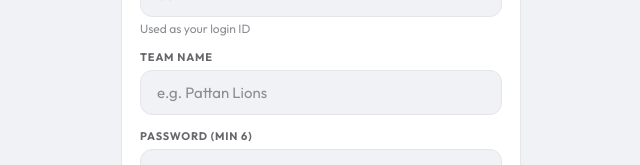
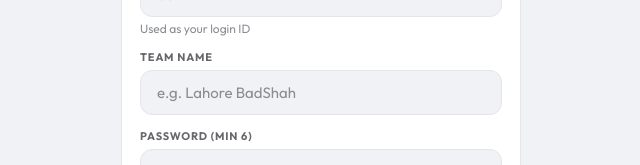
Before and after one commit to umerhayat93/Get-Talent, a React (Vite) app in the folder frontend/: page /register/captain in a window 1280 px wide. Shown: the part 312-477 px from the top of the page, without its empty margins (319-959 px from the left). Built offline with nearby package versions, Linux system fonts and the light colour scheme; no server answers.

Commit message:
Update RegisterCaptainPage.jsx

```diff
--- a/frontend/src/pages/RegisterCaptainPage.jsx
+++ b/frontend/src/pages/RegisterCaptainPage.jsx
@@ -82,7 +82,7 @@ export default function RegisterCaptainPage() {
   const fields = [
     { key: 'name',     label: 'Full Name',       type: 'text',     ph: 'Your full name'     },
     { key: 'phone',    label: 'Phone (Login ID)', type: 'tel',      ph: '03xxxxxxxxx'        },
-    { key: 'teamName', label: 'Team Name',        type: 'text',     ph: 'e.g. Pattan Lions'  },
+    { key: 'teamName', label: 'Team Name',        type: 'text',     ph: 'e.g. Lahore BadShah'  },
     { key: 'password', label: 'Password (min 6)', type: 'password', ph: 'Choose a password'  },
     { key: 'confirm',  label: 'Confirm Password', type: 'password', ph: 'Repeat password'    },
   ];
```
